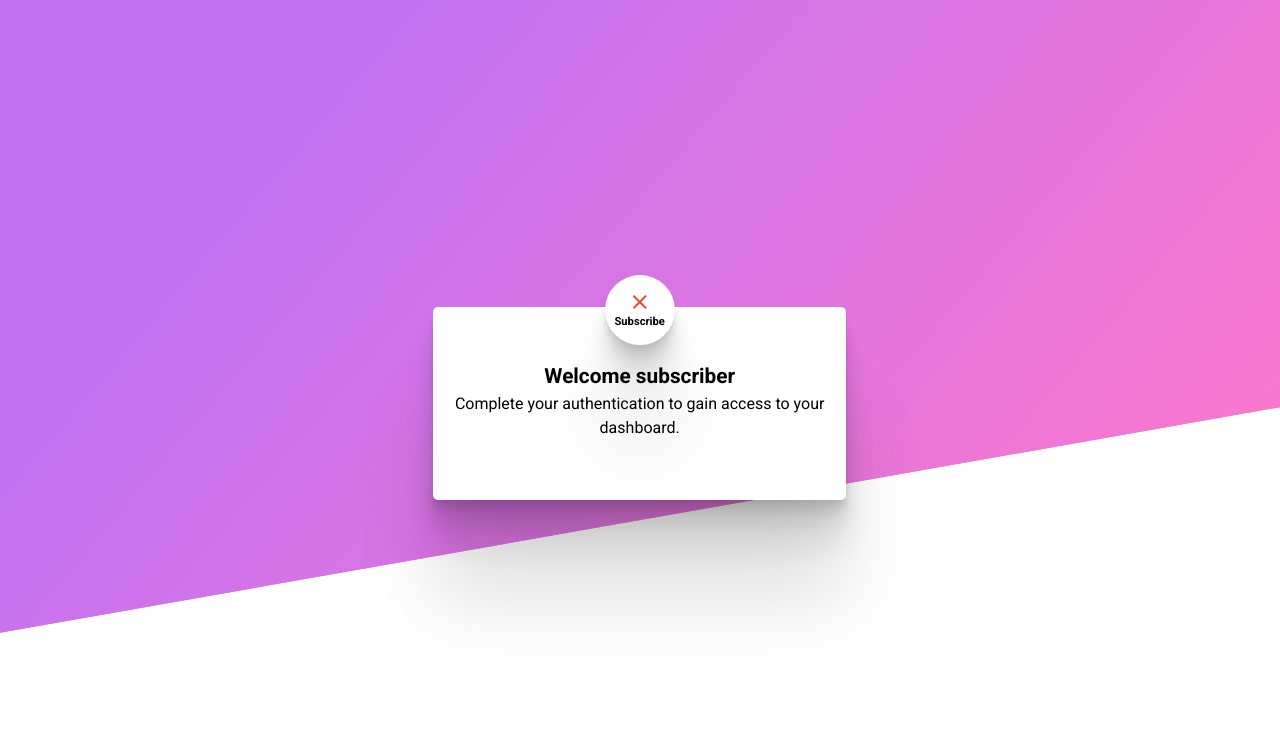
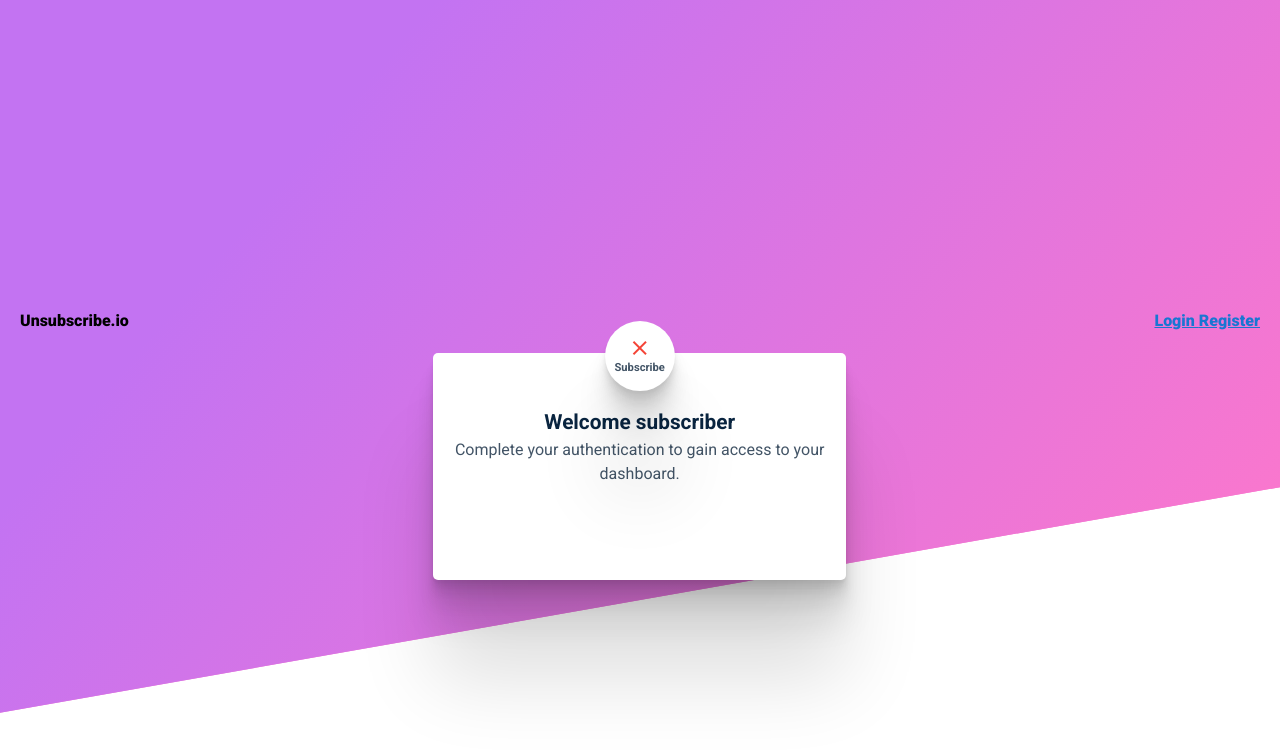
Before and after one commit to god-of-js/ubsubscribe-front-end, a Nuxt app: page /authentication in a window 1280 px wide. Shown: the top 752 px of the page. Built offline with nearby package versions, Linux system fonts and the light colour scheme.

Commit message:
auth login lints --fixed

```diff
--- a/assets/style/mixins.scss
+++ b/assets/style/mixins.scss
@@ -1,6 +1,11 @@
 @mixin background-gradient() {
   background-color: #f977ce;
 background-image: linear-gradient(315deg, #f977ce 0%, #c373f2 74%);
+
+}
+@mixin hover-gradient() {
+  background-color: #6617cb;
+background-image: linear-gradient(315deg, #6617cb 0%, #cb218e 74%);
 
 }
 @mixin box-shadow() {
--- a/components/DefaultButton.vue
+++ b/components/DefaultButton.vue
@@ -3,16 +3,14 @@
     :class="{
       'btn': true,
       [btnClass]: true,
-      'btn-disabled':disabled
+      'btn-disabled':loading || disabled
     }"
-    v-bind="vBind"
-    :type="type"
     :disabled="loading || disabled"
-    v-on="vOn"
+    v-on="$listeners"
   >
-    <slot />
+    <slot v-if="!loading" />
     <div
-      v-if="loading"
+      v-else
       class="loader"
     >
       <v-progress-circular indeterminate />
@@ -24,32 +22,13 @@
 export default {
   name: 'DefaultButton',
   props: {
-    vOn: {
-      type: Object,
-      default: () => ({})
-    },
-    btnClass: {
-      type: String,
-      default: 'default-banger-btn'
-    },
-    vBind: {
-      type: Object,
-      default: () => ({})
-    },
     disabled: {
       type: Boolean,
       default: false
     },
-    onClick: {
-      type: Function,
-      default: () => {}
-    },
     loading: {
-      type: Boolean
-    },
-    type: {
-      type: String,
-      default: 'button'
+      type: Boolean,
+      default: false
     }
   }
 }
@@ -68,10 +47,14 @@ export default {
     @include box-shadow();
     color: $light-text;
     &:active{
-      transform: scale(0.7, 0.7);
+      transform: scale(1.04, 1.03);
     }
     &:hover{
-      transform: scale(1.02, 1.02);
+      @include hover-gradient();
     }
 }
+.btn-disabled{
+    opacity: 0.6;
+    cursor: not-allowed;
+}
 </style>
--- a/pages/authentication.vue
+++ b/pages/authentication.vue
@@ -1,7 +1,21 @@
 <template>
-  <div class="d-flex authentication pa-5 d-flex align-end justify-center" :style="watchRoute === '/authentication/register'? 'height: 110%': 'height: 80%'">
+  <div
+    class="d-flex authentication pa-5 d-flex align-center flex-column justify-end"
+    :style="watchRoute ? 'height: 110%' : 'height: 90%'"
+  >
+    <div class="d-flex justify-space-between links no-skew">
+      <span> Unsubscribe.io</span>
+      <div>
+        <NuxtLink to="/authentication/login">
+          Login
+        </NuxtLink>
+        <NuxtLink to="/authentication/register">
+          Register
+        </NuxtLink>
+      </div>
+    </div>
     <div
-      class="authentication__card pa-0 col-lg-4 col-md-5 col-sm-7 col-xsm-10"
+      class="authentication__card no-skew pa-0 col-lg-4 col-md-5 col-sm-7 col-xsm-10"
     >
       <section id="header" class="pa-5">
         <div
@@ -26,7 +40,9 @@
         </div>
       </section>
       <section class="pa-5 authentication-subpage">
-        <nuxt-child />
+        <transition mode="out-in">
+          <nuxt-child />
+        </transition>
       </section>
     </div>
   </div>
@@ -37,7 +53,7 @@ export default {
   name: 'Authentication',
   computed: {
     watchRoute () {
-      return this.$route.fullPath
+      return this.$route.fullPath === '/authentication/register'
     }
   }
 }
@@ -53,7 +69,6 @@ export default {
   transform: skew(0deg, -10deg) translateY(-120px);
   font-weight: 900;
   &__card {
-    transform: skew(0deg, 10deg);
     text-align: center;
     background: $light-background;
     border-radius: 5px;
@@ -68,19 +83,27 @@ export default {
       background: $light-background;
       @include box-shadow();
       font-weight: 700;
+      color: $primary-text-color;
     }
   }
   &__text {
     &__header {
       font-weight: 600;
       font-size: 1.3em;
+      color: $secondary-text-color;
     }
     &__sub-title {
       font-weight: 400;
       font-size: 1em;
+      color: $primary-text-color;
     }
   }
-  &-subpage {
-  }
+}
+.no-skew {
+  transform: skew(0deg, 10deg);
+}
+.links {
+  width: 100%;
+  margin-bottom: 20px;
 }
 </style>
--- a/pages/authentication/login.vue
+++ b/pages/authentication/login.vue
@@ -1,3 +1,46 @@
 <template>
-  <div />
+  <form class="row pl-5 pr-5 pb-4" @submit.prevent="register">
+    <input type="email" placeholder="Email" class="pa-3 mb-5" required>
+    <input type="password" placeholder="Password" class="pa-3 mb-5" required>
+    <default-button :loading="loading" :disabled="disabled">
+      Register
+    </default-button>
+  </form>
 </template>
+<script>
+import DefaultButton from '@/components/DefaultButton.vue'
+export default {
+  name: 'Register',
+  components: {
+    DefaultButton
+  },
+  data: () => {
+    return {
+      data: {
+        fullName: null,
+        email: null,
+        phoneNumber: null,
+        password: null
+      },
+      loading: false,
+      disabled: false
+    }
+  },
+  methods: {
+    register () {
+      alert('Hola Hola')
+    }
+  }
+}
+</script>
+<style lang="scss" scoped>
+@import "@/assets/style/mixins.scss";
+@import "@/assets/style/colors.scss";
+input {
+  width: 100%;
+  background: #ffffff;
+  border-radius: 5px;
+  outline: none;
+  @include box-shadow();
+}
+</style>
--- a/pages/authentication/register.vue
+++ b/pages/authentication/register.vue
@@ -1,11 +1,12 @@
 <template>
-  <form class="row pl-5 pr-5">
-    <input type="text" placeholder="Full Name" class="pa-3 mb-5" required>
-    <input type="email" placeholder="Email" class="pa-3 mb-5" required>
-    <input type="number" placeholder="Phone Number" class="pa-3 mb-5" required>
-    <input type="password" placeholder="Password" class="pa-3 mb-5" required>
-    <default-button
-          @click.native="register"> Register </default-button>
+  <form class="row pl-5 pr-5" @submit.prevent="register">
+    <input v-model="data.fullName" type="text" placeholder="Full Name" class="pa-3 mb-5" required>
+    <input v-model="data.email" type="email" placeholder="Email" class="pa-3 mb-5" required>
+    <input v-model.number="data.phoneNumber" type="number" placeholder="Phone Number" class="pa-3 mb-5" required>
+    <input v-model="data.password" type="password" placeholder="Password" class="pa-3 mb-5" required>
+    <default-button :loading="loading" :disabled="disabled">
+      Register
+    </default-button>
   </form>
 </template>
 <script>
@@ -22,7 +23,9 @@ export default {
         email: null,
         phoneNumber: null,
         password: null
-      }
+      },
+      loading: false,
+      disabled: false
     }
   },
   methods: {
```
